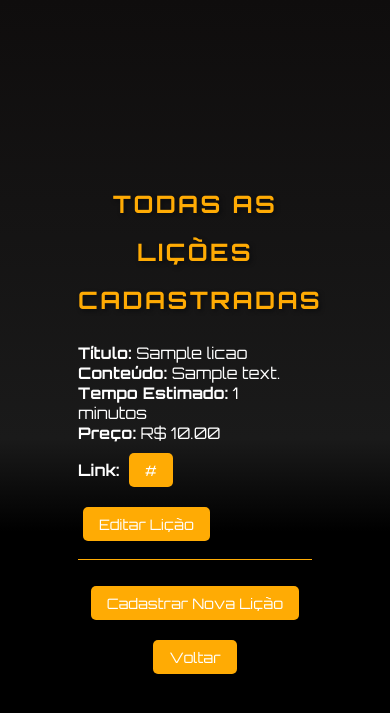
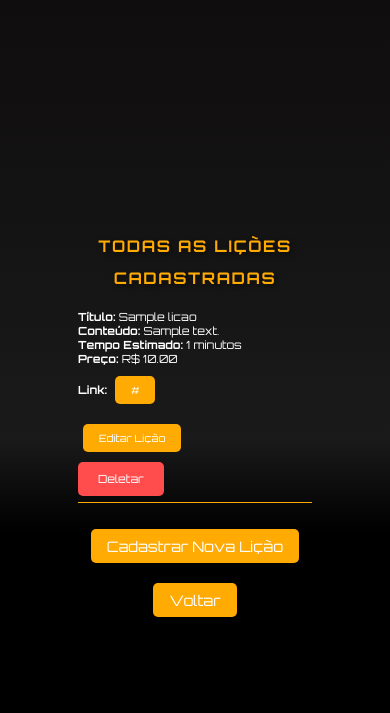
Before and after one commit to gabrielchayb/goandslay-app-api, a Django app: page /licoes/ in a window 390 px wide. Shown: the top 713 px of the page. Run offline with Django 3.2, Linux system fonts and the light colour scheme; a user stored in the database is signed in; tables that the repository leaves empty hold one stand-in row (values such as "Sample post"); parts of the project's set-up code (start-up, migrations or seed data) failed here and were passed over.

Commit message:
funcao deletar licao apenas que o proprio usuario criou finalizada

```diff
--- a/app/app/views.py
+++ b/app/app/views.py
@@ -119,7 +119,15 @@
 
     return render(request, 'editarlicao.html', {'form': form, 'licao': licao})
 
+
 @login_required
-def deletar_licao(request):
-    user = request.user
-    return render(request, 'deletarlicao.html', {'user': user})
+def deletar_licao(request, licao_id):
+    licao = get_object_or_404(Licao, id=licao_id, user=request.user)  # Verifica se a lição pertence ao usuário
+
+    if request.method == 'POST':
+        licao.delete()
+        messages.success(request, 'Lição deletada com sucesso!')
+        return redirect('home')  # Redireciona diretamente para a página "home"
+
+    # Redireciona de volta para "home" se a requisição não for POST
+    return redirect('home')
--- a/app/core/templates/register.html
+++ b/app/core/templates/register.html
@@ -93,6 +93,10 @@
                 padding: 10px 20px;
                 font-size: 0.9em;
             }
+            #text {
+                font-size: 0.7em;
+            }
+
         }
     </style>
 </head>
--- a/app/core/templates/visualizarlicao.html
+++ b/app/core/templates/visualizarlicao.html
@@ -41,6 +41,30 @@
             text-shadow: 2px 2px 4px rgba(3, 5, 10, 0.5);
             text-transform: uppercase;
             letter-spacing: 0.1em;
+        }
+
+                /* Estilizando o botão de deletar */
+        button[type="submit"] {
+            background-color: #ff4d4d;  /* Cor de fundo vermelho claro */
+            font-family: 'Orbitron', sans-serif;
+            color: white;  /* Cor do texto branca */
+            border: none;  /* Remover borda */
+            padding: 10px 20px;  /* Espaçamento interno */
+            font-size: 1em;  /* Tamanho da fonte */
+            border-radius: 5px;  /* Borda arredondada */
+            cursor: pointer;  /* Mudar o cursor ao passar sobre o botão */
+            transition: background-color 0.3s ease;  /* Efeito suave na mudança de cor */
+        }
+
+        /* Estilo ao passar o mouse sobre o botão */
+        button[type="submit"]:hover {
+            background-color: #e60000;  /* Cor mais escura ao passar o mouse */
+        }
+
+        /* Estilo ao clicar no botão */
+        button[type="submit"]:active {
+            background-color: #cc0000;  /* Cor mais escura ao clicar */
+            transform: scale(0.98);  /* Efeito de clique */
         }
 
         p, li {
@@ -89,11 +113,11 @@
             }
 
             h2 {
-                font-size: 1.5em;
+                font-size: 1em;
             }
 
             p, li {
-                font-size: 1em;
+                font-size: 0.7em;
             }
         }
     </style>
@@ -114,6 +138,10 @@
                         <strong>Preço:</strong> R$ {{ licao.price }}<br>
                         <strong>Link:</strong> <a href="{{ licao.link }}" target="_blank">{{ licao.link }}</a><br>
                         <a href="{% url 'editar_licao' licao.id %}">Editar Lição</a>
+                        <form method="POST" action="{% url 'deletar_licao' licao.id %}">
+                            {% csrf_token %}
+                            <button type="submit">Deletar</button>
+                        </form>
                         <hr>
                     </li>
                 {% endfor %}
```
